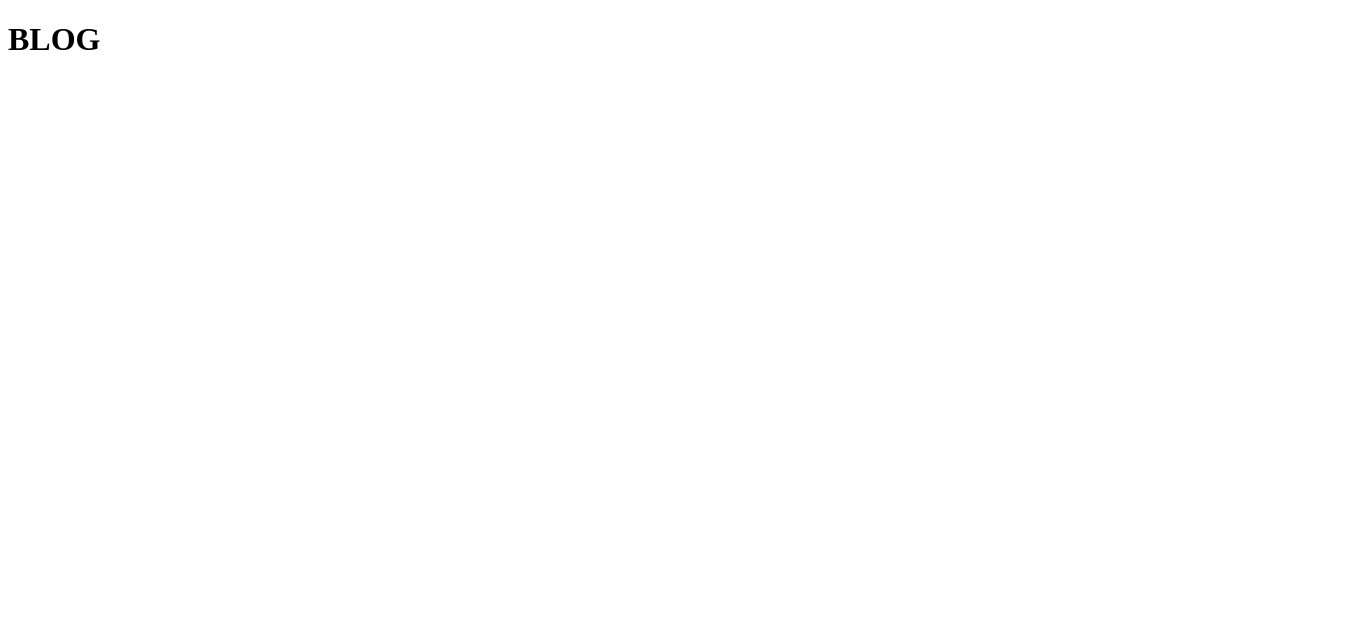
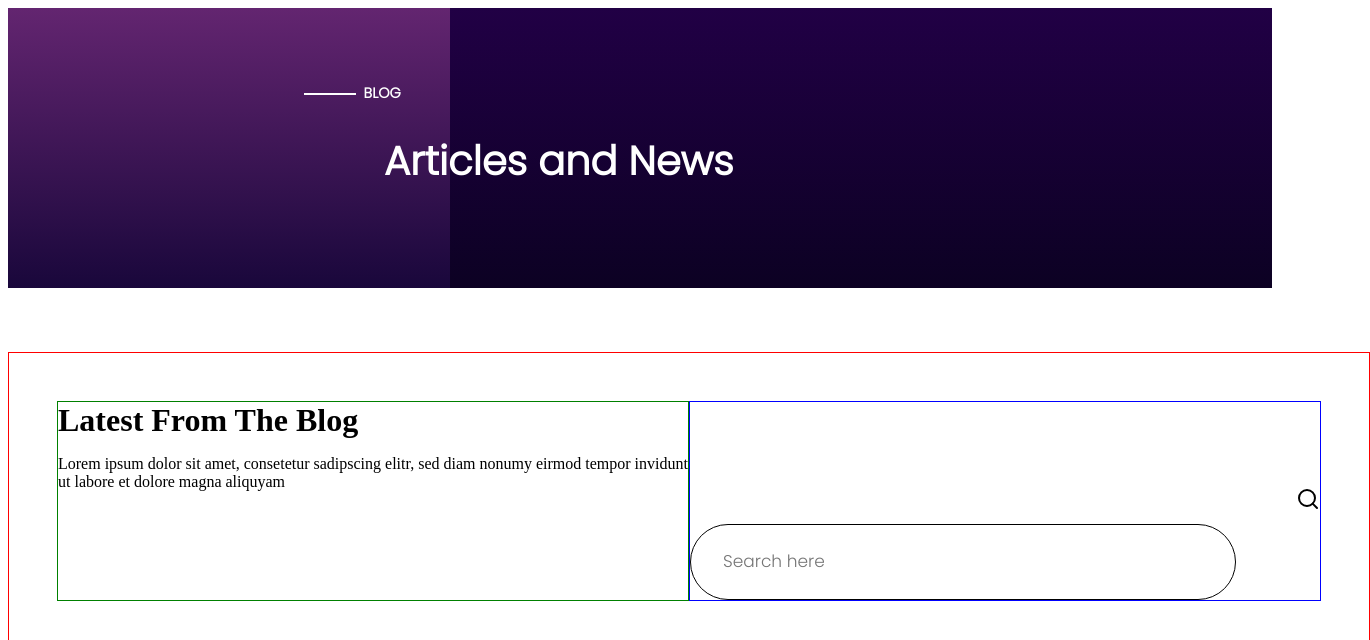
Before and after one commit to heiscostly/paddle-frontend-assessment, a Next.js app: page /blog in a window 1280 px wide. Shown: the top 640 px of the page, 1370 px wide, since content can reach past the window. Built offline with nearby package versions, Linux system fonts and the light colour scheme.

Commit message:
Done with the top section of the blog page

```diff
--- /dev/null
+++ b/components/BlogSection/Latest/Latest.jsx
@@ -0,0 +1,25 @@
+import React from "react";
+import { Search } from "react-feather";
+import { LatestContainer } from "./LatestStyle";
+
+function Latest() {
+  return (
+    <LatestContainer>
+      <div className="text-content">
+        <h1>Latest From The Blog</h1>
+        <p>
+          Lorem ipsum dolor sit amet, consetetur sadipscing elitr, sed diam
+          nonumy eirmod tempor invidunt ut labore et dolore magna aliquyam
+        </p>
+      </div>
+      <div className="input-section">
+        <input type="text" placeholder="Search here" />
+        <div className="search">
+          <Search />
+        </div>
+      </div>
+    </LatestContainer>
+  );
+}
+
+export default Latest;
--- /dev/null
+++ b/components/BlogSection/Latest/LatestStyle.js
@@ -0,0 +1,42 @@
+import styled from "styled-components";
+export const LatestContainer = styled.div`
+  width: 100%;
+  display: flex;
+  height: 200px;
+  margin-bottom: 4rem;
+  border: 1px solid red;
+  padding: 3rem;
+  .text-content {
+    border: 1px solid green;
+    width: 50%;
+    h1 {
+      margin: 0;
+      padding: 0;
+    }
+  }
+  .input-section {
+    border: 1px solid blue;
+    width: 50%;
+    display: flex;
+    justify-contetn: center;
+    align-items: center;
+    position: relative;
+    input {
+      border: 1px solid #000000;
+      border-radius: 38px;
+      opacity: 1;
+      width: 480px;
+      height: 10px;
+      padding: 2rem;
+      position: absolute;
+      bottom: 0;
+      ::placeholder {
+        font: normal normal 300 17px/29px Poppins;
+      }
+    }
+    .search {
+      position: absolute;
+      right: 0;
+    }
+  }
+`;
--- a/components/BlogSection/Top/TopStyle.js
+++ b/components/BlogSection/Top/TopStyle.js
@@ -1,4 +1,44 @@
 import styled from "styled-components";
 export const TopContainer = styled.div`
   width: 100%;
+  height: 280px;
+  background: transparent linear-gradient(180deg, #210045 0%, #0c0123 100%) 0%
+    0% no-repeat padding-box;
+  opacity: 1;
+  color: #fff;
+  margin-bottom: 4rem;
+  .blur-container {
+    position: relative;
+    width: 35%;
+    height: 280px;
+    background: transparent linear-gradient(180deg, #632570 0%, #19073b 100%) 0%
+      0% no-repeat padding-box;
+    opacity: 1;
+    backdrop-filter: blur(16px);
+    -webkit-backdrop-filter: blur(16px);
+    .sec {
+      display: flex;
+      justify-content: center;
+      align-items: center;
+      position: absolute;
+      top: 20%;
+      left: 65%;
+      span {
+        width: 50px;
+        border: 1px solid #fefefe;
+        margin: 0.5rem;
+      }
+      h4 {
+        font-size: 0.9rem;
+        font-family: "Poppins", sans-serif;
+      }
+    }
+    h1 {
+      position: absolute;
+      top: 30%;
+      left: 85%;
+      width: 100%;
+      font: normal normal bold 40px/84px Poppins;
+    }
+  }
 `;
--- a/pages/blog.js
+++ b/pages/blog.js
@@ -1,13 +1,16 @@
 import Head from "next/head";
 import React from "react";
+import Top from "../components/BlogSection/Top/Top";
+import Latest from "../components/BlogSection/Latest/Latest";
 
 function blog() {
   return (
     <div>
       <Head>
-        <title>About</title>
+        <title>Blog</title>
       </Head>
-      <h1>BLOG</h1>
+      <Top />
+      <Latest />
     </div>
   );
 }
```
